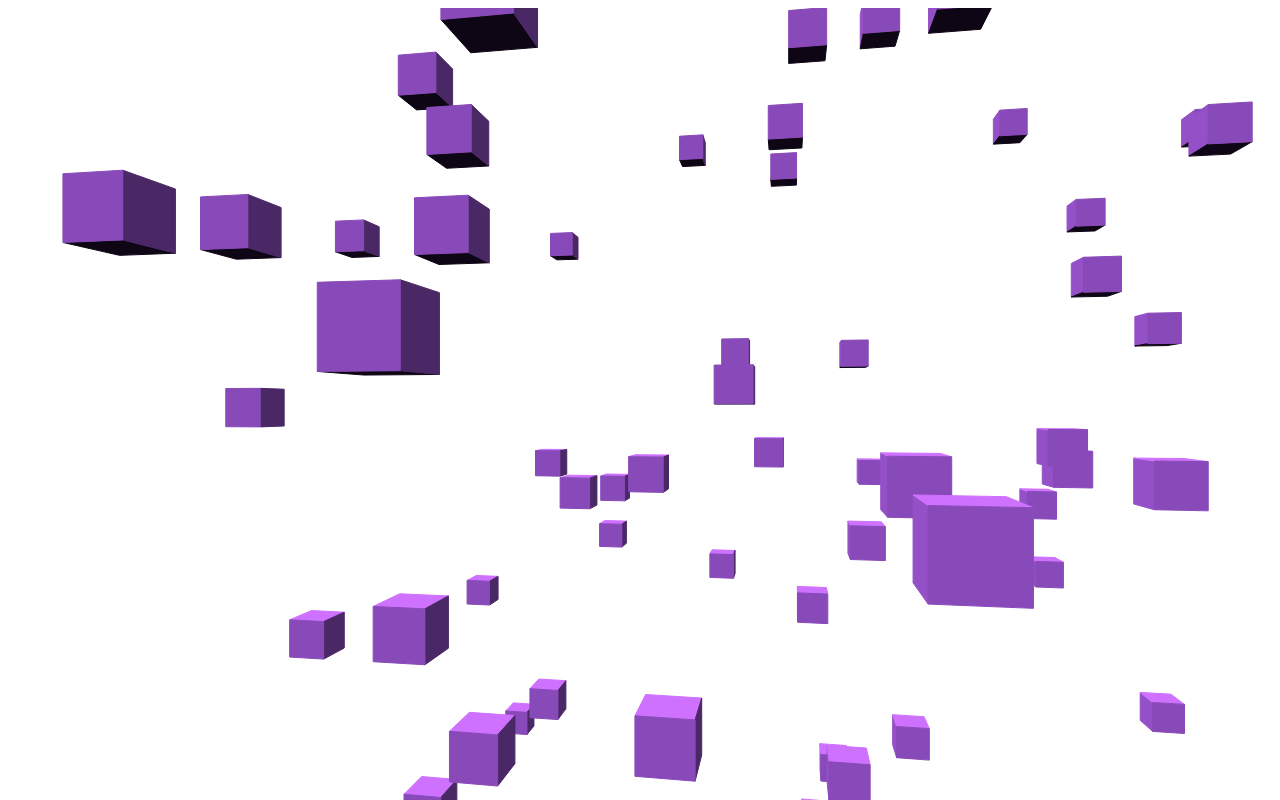
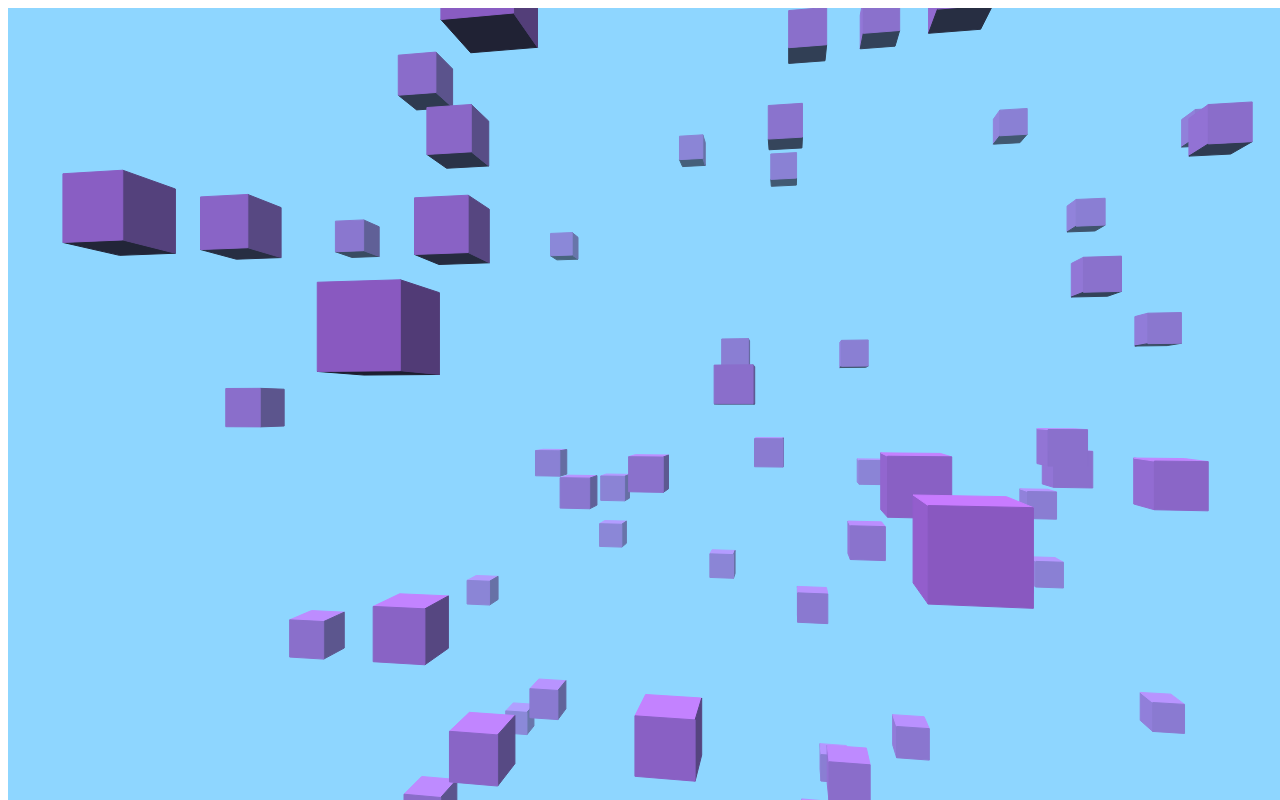
Before and after one commit to emanlapig/BGem3-v2, a plain HTML site: page index.html in a window 1280 px wide. Drawn offline with nearby package versions, Linux system fonts and the light colour scheme.

Commit message:
Added fog

```diff
--- a/BGem3.js
+++ b/BGem3.js
@@ -1,8 +1,12 @@
 var BGem3 = {};
 
-BGem3.Scene = function() {
+BGem3.Scene = function( options ) {
 	this.objs = [];
 	this.cams = [];
+	this.bg = options.bg || [ 142, 214, 255 ];
+	this.fog = options.fog || true;
+	this.fogColor = options.fogColor || [ 142, 214, 255 ];
+	this.fogDist = 800;
 };
 
 BGem3.Camera = function( options ) {
@@ -235,6 +239,8 @@ BGem3.Renderer = function( scene, options ) {
 		draw: function() { // draw to the canvas
 			var ctx = _renderer.ctx;
 			ctx.clearRect( 0, 0, _renderer.maxWidth, _renderer.maxHeight ); // clear canvas
+			ctx.fillStyle="rgb("+_scene.bg[0]+","+_scene.bg[1]+","+_scene.bg[2]+")";
+			ctx.fillRect( 0, 0, _renderer.maxWidth, _renderer.maxHeight );
 			for ( var i=0; i<_renderer.zSort.length; i++ ) {
 				if ( _renderer.zSort[i][5] ) { // if face is visible
 					_renderer.zSort[i][5] = Maths.backface_cull( _renderer.zSort[i] ); // backface cull
@@ -252,21 +258,37 @@ BGem3.Renderer = function( scene, options ) {
 						ctx.lineTo( pts[3][0], pts[3][1] );
 						ctx.lineTo( pts[0][0], pts[0][1] );
 						ctx.closePath();
-						if ( _renderer.zSort[i][6].shadow ) {
+						var color = _renderer.zSort[i][6].color,
+							r = color[0],
+							g = color[1],
+							b = color[2];
+						if ( _renderer.zSort[i][6].shadow ) { // if shadows are enabled
 							var normal = _renderer.zSort[i][6].normal;
 							var shineWidth = _renderer.zSort[i][6].shineWidth,
 								shineStren = _renderer.zSort[i][6].shineStren,
 								shade = 1 - ( normal/Math.PI ),
-								shine = 1 - ( normal/Math.PI ) * shineWidth,
-								color = _renderer.zSort[i][6].color;
-							var r = Math.floor( color[0]*shade ) + Math.floor( color[0]*shine + shineStren*shine ),
-								g = Math.floor( color[1]*shade ) + Math.floor( color[1]*shine + shineStren*shine ),
-								b = Math.floor( color[2]*shade ) + Math.floor( color[2]*shine + shineStren*shine );
-							ctx.strokeStyle="rgb("+r+","+g+","+b+")";
-							ctx.stroke();
-							ctx.fillStyle="rgb("+r+","+g+","+b+")";
-							ctx.fill();
+								shine = 1 - ( normal/Math.PI ) * shineWidth;
+							r = Math.floor( color[0]*shade ) + Math.floor( color[0]*shine + shineStren*shine ),
+							g = Math.floor( color[1]*shade ) + Math.floor( color[1]*shine + shineStren*shine ),
+							b = Math.floor( color[2]*shade ) + Math.floor( color[2]*shine + shineStren*shine );
+							if ( _scene.fog ) {
+								var dist = -_renderer.zSort[i][4] / 4;
+								var fogRatio = dist / _scene.fogDist;
+								if (fogRatio>1) {
+									fogRatio=1;
+								}
+								var Rdiff = r - _scene.fogColor[0];
+								r = Math.floor( r - (Rdiff*fogRatio) );
+								var Gdiff = g - _scene.fogColor[1];
+								g = Math.floor( g - (Gdiff*fogRatio) );
+								var Bdiff = b - _scene.fogColor[2];
+								b = Math.floor( b - (Bdiff*fogRatio) );
+							}
 						}
+						ctx.strokeStyle="rgb("+r+","+g+","+b+")";
+						ctx.stroke();
+						ctx.fillStyle="rgb("+r+","+g+","+b+")";
+						ctx.fill();
 						if ( _renderer.zSort[i][6].stroke ) {
 							ctx.strokeStyle = "rgb(0,0,0)";
 							ctx.stroke();
@@ -420,10 +442,6 @@ BGem3.Maths = function() {
 		else if ( x2>=x1 && y2<y1 ) { // quad iv
 			angle = 1.5*Math.PI - Math.atan( (x2-x1)/(y2-y1) );
 		}
-		/*if ( angle===undefined ) {
-			console.log(p1+","+p2);
-			stopAnimation();
-		}*/
 		return angle;
 	}
 	this.get_dist = function( p1, p2 ) {
--- a/index.html
+++ b/index.html
@@ -26,7 +26,7 @@
 	<script type="text/javascript">
 		$( function() {
 			// create scene
-			var scene = new BGem3.Scene();
+			var scene = new BGem3.Scene( { bg:[ 142, 214, 255 ], fogColor: [ 142, 214, 255 ] } );
 
 			var camera = new BGem3.Camera( { pos:[ 0, 0, -200 ], rot:[ 0, 10, 0 ], fl:800, speed:1, fr:0.1 } );
 
```
